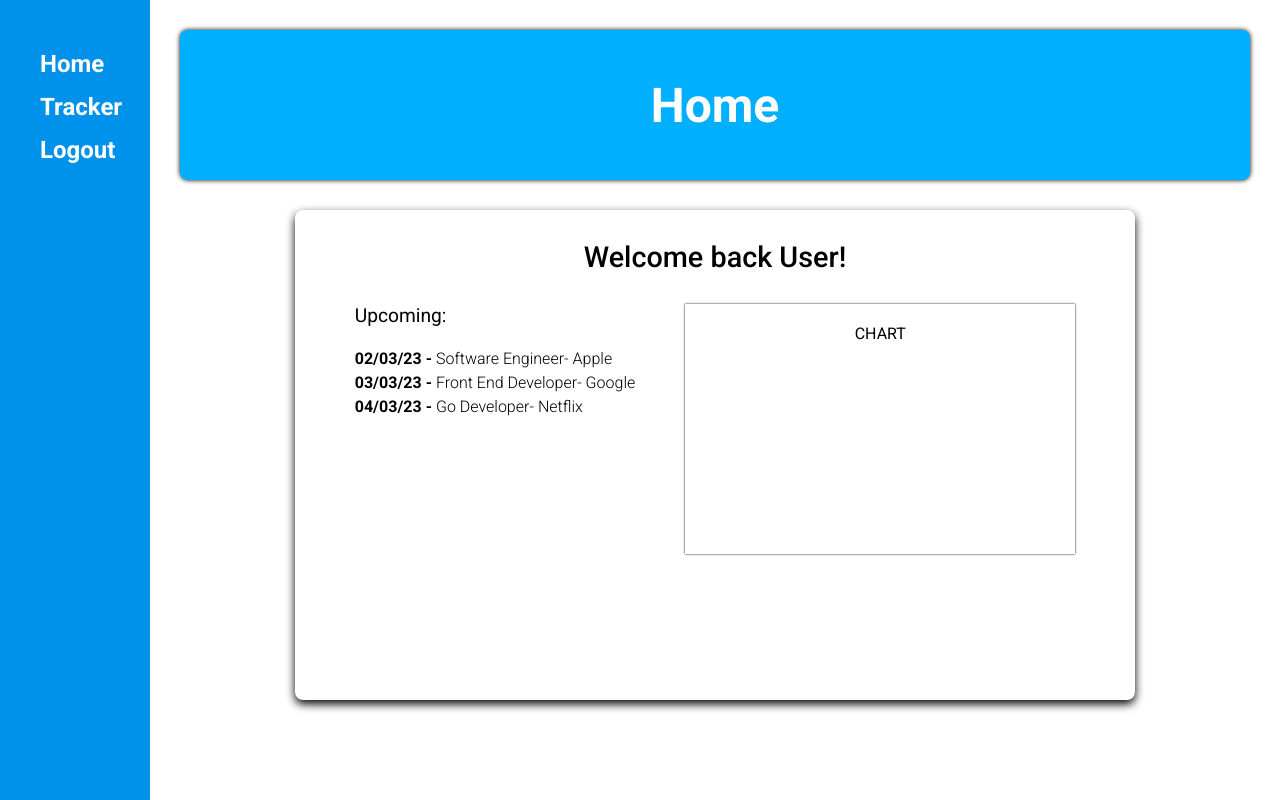
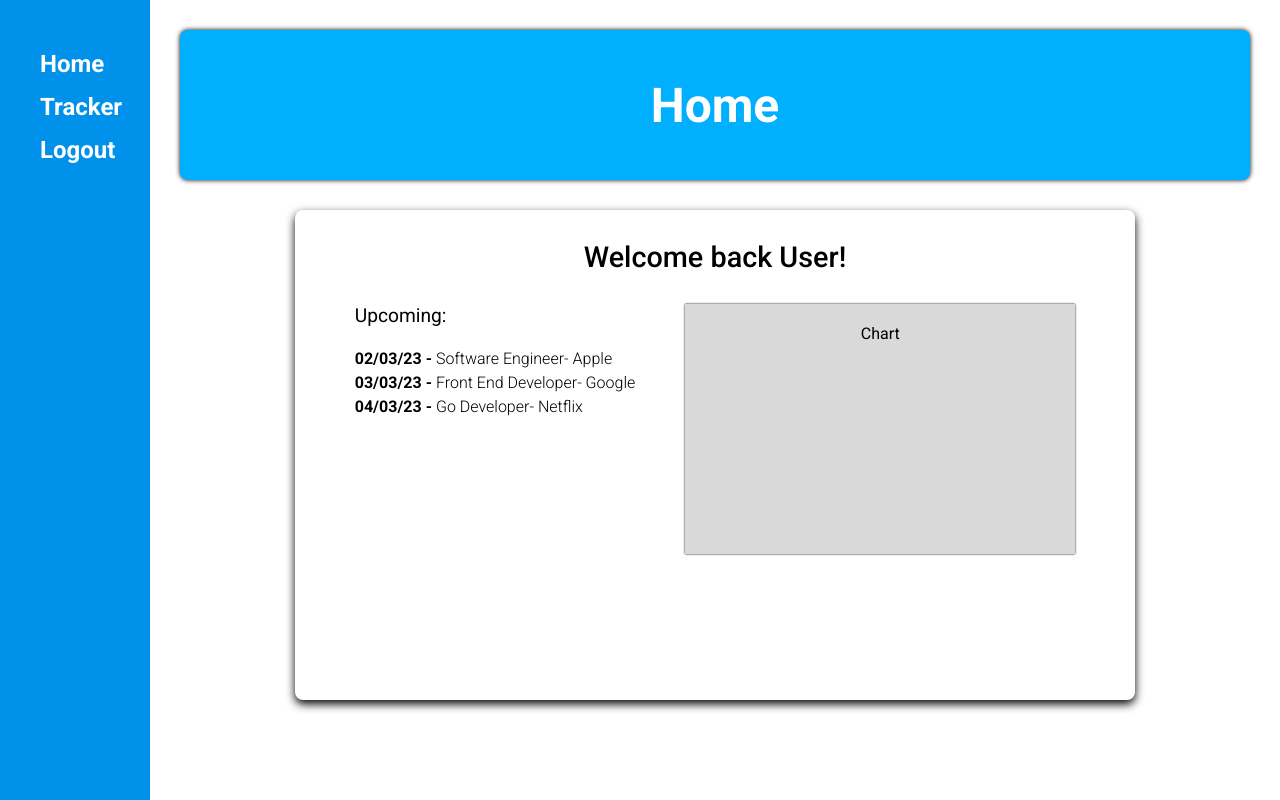
Before and after one commit to Coder-Dai/job-tracker, a React (Create React App) app: page /home in a window 1280 px wide. Built offline with nearby package versions, Linux system fonts and the light colour scheme.

Commit message:
Add a background color to distinct the two sections

```diff
--- a/src/components/Home.jsx
+++ b/src/components/Home.jsx
@@ -16,7 +16,7 @@ const Home = () => {
               <p><b>03/03/23 - </b> Front End Developer- Google</p>
               <p><b>04/03/23 - </b> Go Developer- Netflix</p>
             </div>
-            <div id="home-body-right">CHART</div>
+            <div id="home-body-right">Chart</div>
           </div>
         </div>
       </div>
--- a/src/components/home.css
+++ b/src/components/home.css
@@ -62,4 +62,5 @@
   text-align: center;
   padding: 20px;
   font-weight: 400;
+  background-color: #D9D9D9;
 }
```
